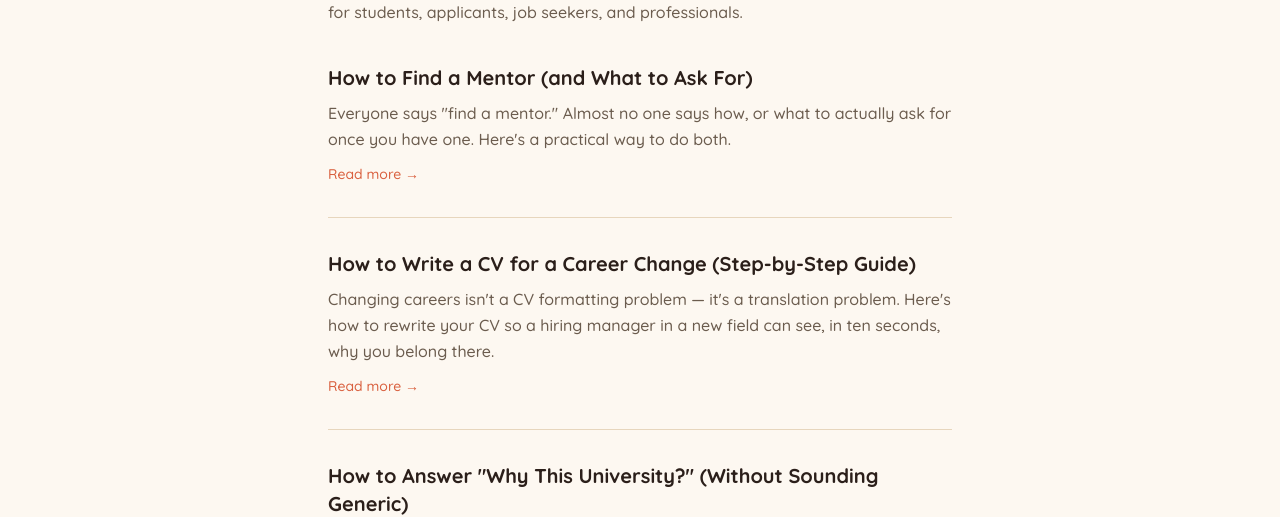
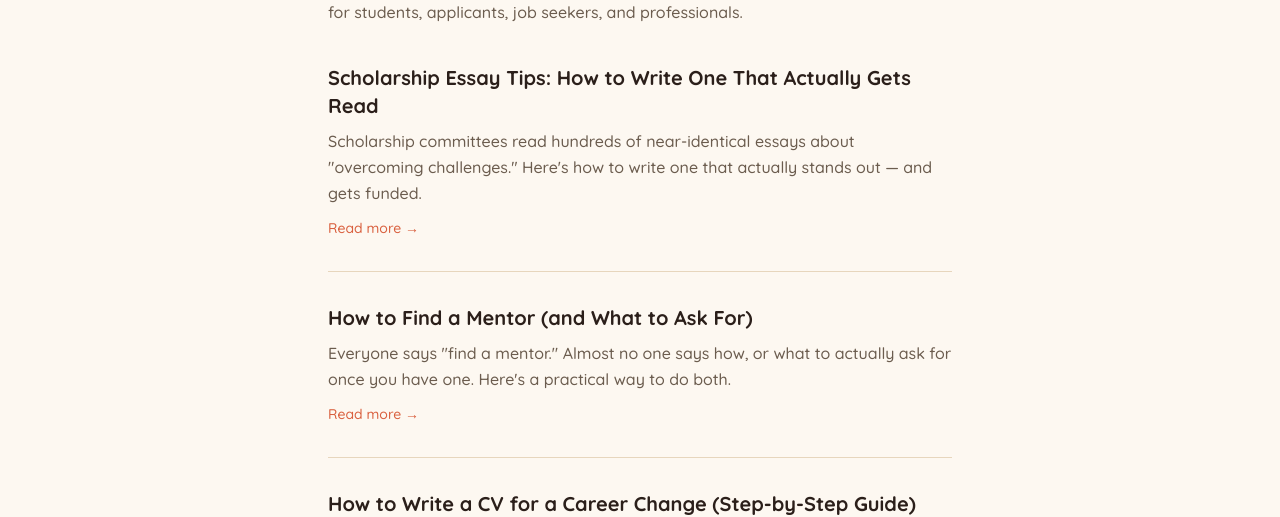
Before and after one commit to arsh-da-pers/Fledgy, a Next.js app: page /blog in a window 1280 px wide. Shown: the part 221-738 px from the top of the page. Built offline with nearby package versions, Linux system fonts and the light colour scheme; no server answers.

Commit message:
Add blog post: Scholarship Essay Tips
Covers a backlog topic for university applicants that wasn't on the
site yet, rotating this week's post toward the students audience.

Co-Authored-By: Claude Sonnet 5 <noreply@anthropic.com>
Claude-Session: https://claude.ai/code/session_012LvgJvsatupBm9EwPJ91R1

```diff
--- a/src/content/posts.ts
+++ b/src/content/posts.ts
@@ -2,6 +2,82 @@ import type { Post } from "@/lib/blog";
 
 // Add new posts to the top of this array. Each post needs a unique `slug`.
 export const posts: Post[] = [
+  {
+    slug: "scholarship-essay-tips",
+    title: "Scholarship Essay Tips: How to Write One That Actually Gets Read",
+    description:
+      "Practical scholarship essay tips — how to answer the real prompt, show impact instead of effort, and avoid the generic lines that get essays skimmed and rejected.",
+    date: "2026-10-11",
+    excerpt:
+      "Scholarship committees read hundreds of near-identical essays about \"overcoming challenges.\" Here's how to write one that actually stands out — and gets funded.",
+    tags: ["scholarships", "essays", "students", "applications"],
+    body: [
+      {
+        type: "p",
+        text: "A scholarship essay has a strange job: convince a stranger, in 500 words or fewer, that you deserve money more than hundreds of other applicants with similarly strong grades. Most essays fail not because the applicant is unqualified, but because the essay reads like the hundred others the reader skimmed that morning. Here's how to write one that doesn't.",
+      },
+      { type: "h2", text: "What scholarship committees are actually screening for" },
+      {
+        type: "p",
+        text: "Committees aren't looking for the applicant with the most impressive life story. They're looking for evidence that the money will be well spent — that you'll use the opportunity, that your goals are specific and credible, and that you're the kind of person who follows through. A dramatic story with no clear connection to your goals scores worse than a modest one tied tightly to a plan.",
+      },
+      { type: "h2", text: "Answer the actual prompt, not a generic version of it" },
+      {
+        type: "p",
+        text: "Most applicants have a stock essay about resilience or ambition, and they bend each prompt slightly to fit it. Readers notice immediately. If the prompt asks how you'll use the degree to serve your community, an essay that's really about your childhood with one bolted-on closing sentence about community won't score well, however well written. Reread the actual question after your first draft and check that at least half the essay is answering it directly.",
+      },
+      { type: "h2", text: "Show impact, not effort" },
+      {
+        type: "p",
+        text: "\"I worked incredibly hard\" is a claim everyone makes. What separates a strong essay is a specific result: what changed because of what you did, for whom, and how you know. This applies just as much to hardship essays as achievement ones — don't just describe the difficulty, show what you did about it and what it taught you that's relevant to your goals now.",
+      },
+      {
+        type: "ul",
+        items: [
+          "Replace \"I have always been passionate about helping others\" with a specific moment that shows it.",
+          "Replace a list of activities with the one or two that mattered most, explained in depth.",
+          "Name a number where you honestly can — people tutored, funds raised, hours volunteered, grade improved — but only if it's true and relevant.",
+          "End on where you're going, not just where you've been. Committees are funding your next step, not your past.",
+        ],
+      },
+      { type: "h2", text: "A structure that works under a tight word limit" },
+      {
+        type: "p",
+        text: "Scholarship prompts are often shorter than personal statements — 250 to 500 words is common — so there's no room for a slow build-up. A structure that holds up under that limit:",
+      },
+      {
+        type: "ul",
+        items: [
+          "**One sentence of context** — who you are and the situation the essay is about, stated plainly.",
+          "**The specific experience** — one concrete story or example, not three vague ones.",
+          "**The reflection** — what it taught you or how it shaped your goals. This is the part generic essays skip.",
+          "**The connection to the scholarship** — why this opportunity, specifically, moves you toward that goal.",
+        ],
+      },
+      { type: "h2", text: "Common mistakes that sink strong applicants" },
+      {
+        type: "ul",
+        items: [
+          "Reusing one essay for every scholarship without adjusting it to the actual prompt or the organisation's stated values.",
+          "Trying to cover your whole life story in 400 words instead of going deep on one example.",
+          "Writing about hardship as the whole point, without connecting it to where you're headed next.",
+          "Vague goals (\"I want to make a difference\") that could be written by any applicant.",
+          "Ignoring the word limit, or padding a short essay with filler to hit it.",
+          "Forgetting to proofread — a strong essay with typos reads as careless, not just imperfect.",
+        ],
+      },
+      { type: "h2", text: "If you're applying to several scholarships" },
+      {
+        type: "p",
+        text: "You can reuse a strong core story across applications, but never submit the same essay unedited. Adjust the opening and the closing paragraph to answer each organisation's specific prompt and stated mission — that's usually a ten-minute edit, and it's the difference between an essay that feels aimed at them and one that feels aimed at everyone.",
+      },
+      { type: "h2", text: "Check it before you submit" },
+      {
+        type: "p",
+        text: "It's hard to tell from the inside whether your essay reads as specific or generic — you already know the backstory, so it feels complete to you even when a stranger would find it thin. Fledgy's [free essay scorer](/essay) gives your scholarship essay an honest score out of 100, with specific feedback on where it reads generic versus where it actually stands out, so you know what to fix before the deadline instead of after the decision letter.",
+      },
+    ],
+  },
   {
     slug: "how-to-find-a-mentor",
     title: "How to Find a Mentor (and What to Ask For)",
```
